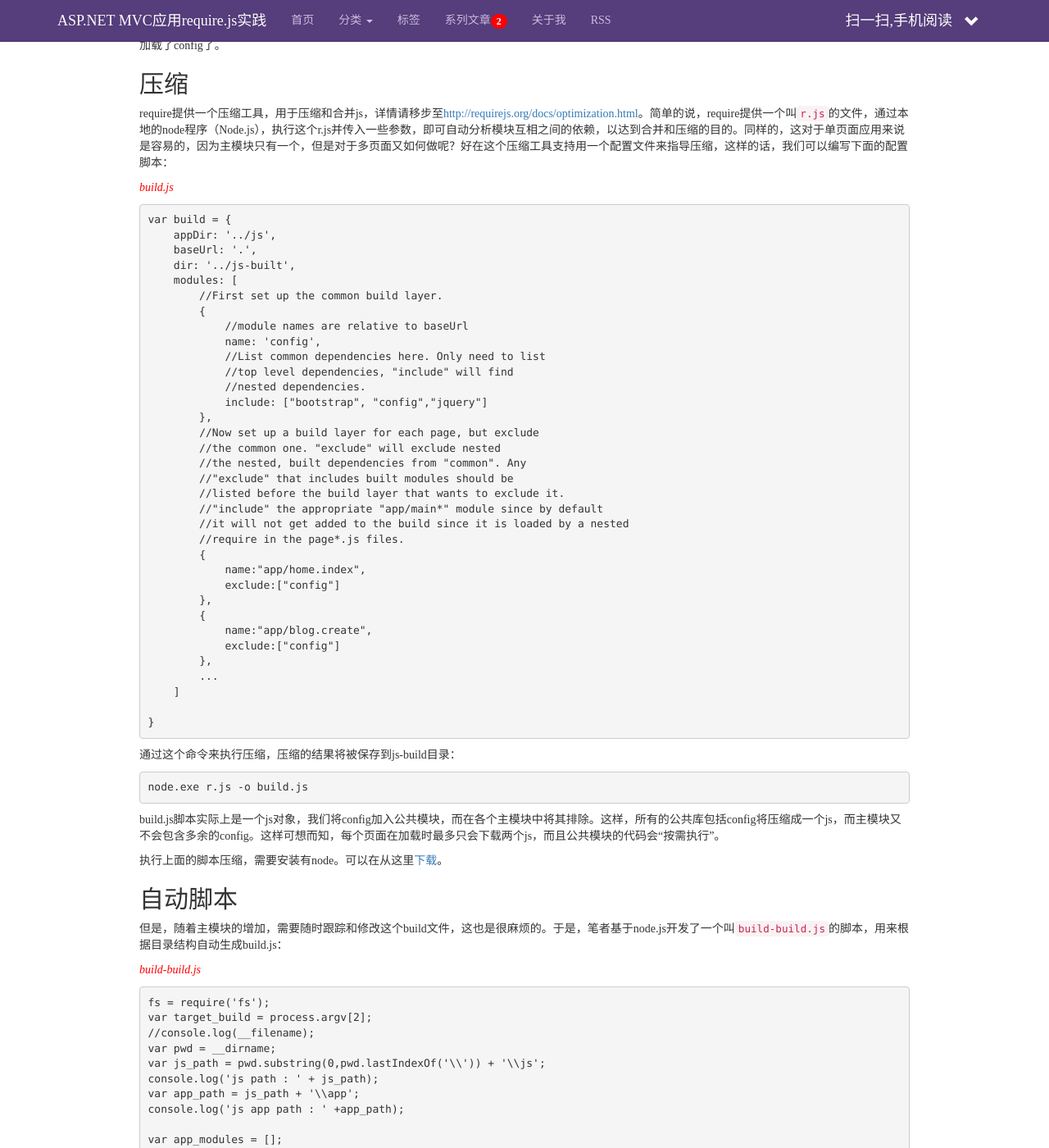
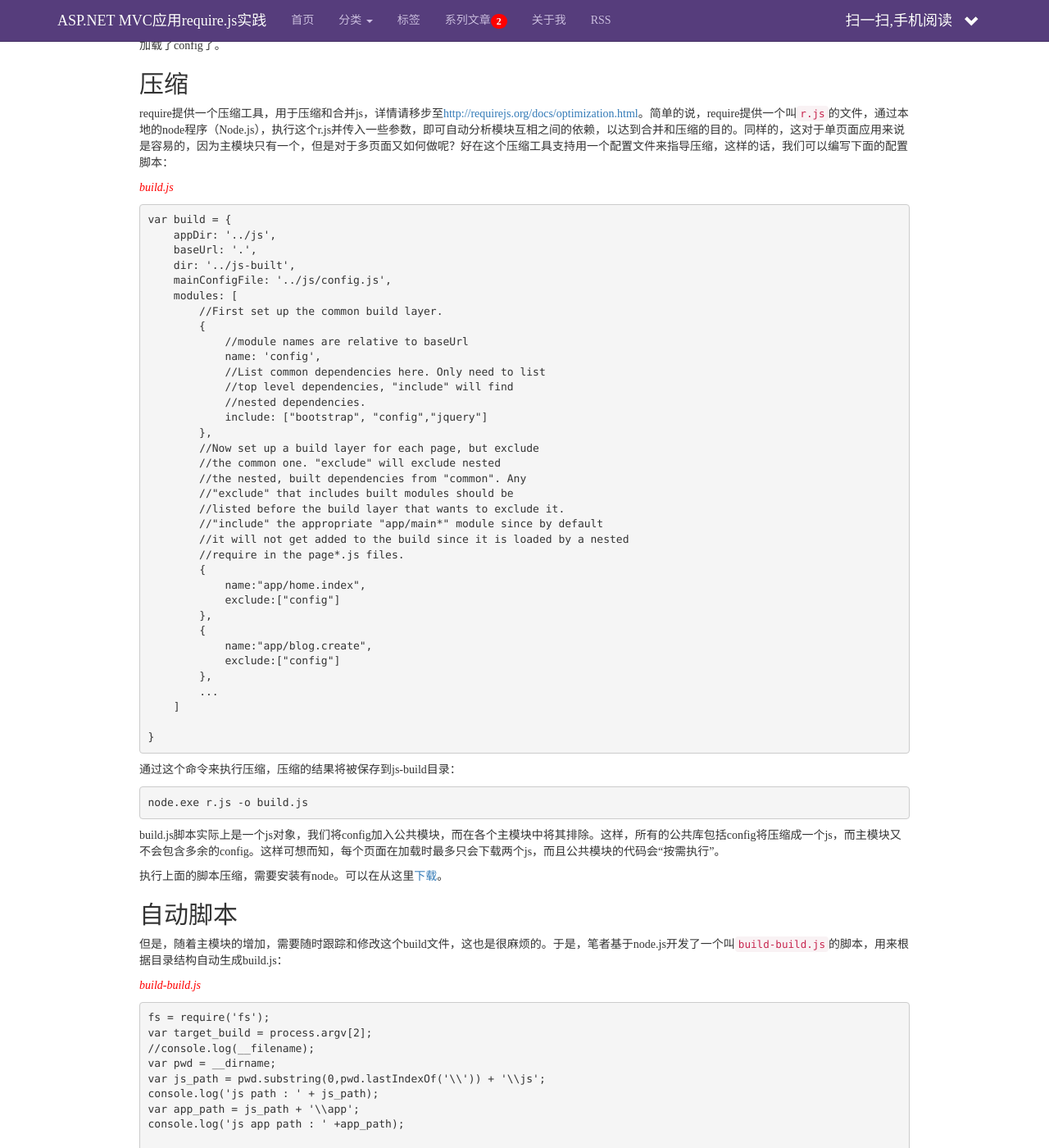
Before and after one commit to PChou/NRemedy, a Jekyll site: the page built from _posts/2013-11-10-527f6ec41d6ad.html, in a window 1280 px wide and 1400 px high, scrolled down 2661 px. Shown: the whole window at 82% size. Built offline with Jekyll 4.4.1, drawn with Linux system fonts in a browser that asks for light colours; nearby versions of some CDN libraries; comment, search, counter and statistics services are not loaded.

Commit message:
fix the post

```diff
--- a/_posts/2013-11-10-527f6ec41d6ad.html
+++ b/_posts/2013-11-10-527f6ec41d6ad.html
@@ -104,6 +104,7 @@ tags: [require.js,asp.net mvc,node.js]
     appDir: '../js',
     baseUrl: '.',
     dir: '../js-built',
+    mainConfigFile: '../js/config.js',
     modules: [
         //First set up the common build layer.
         {
```
